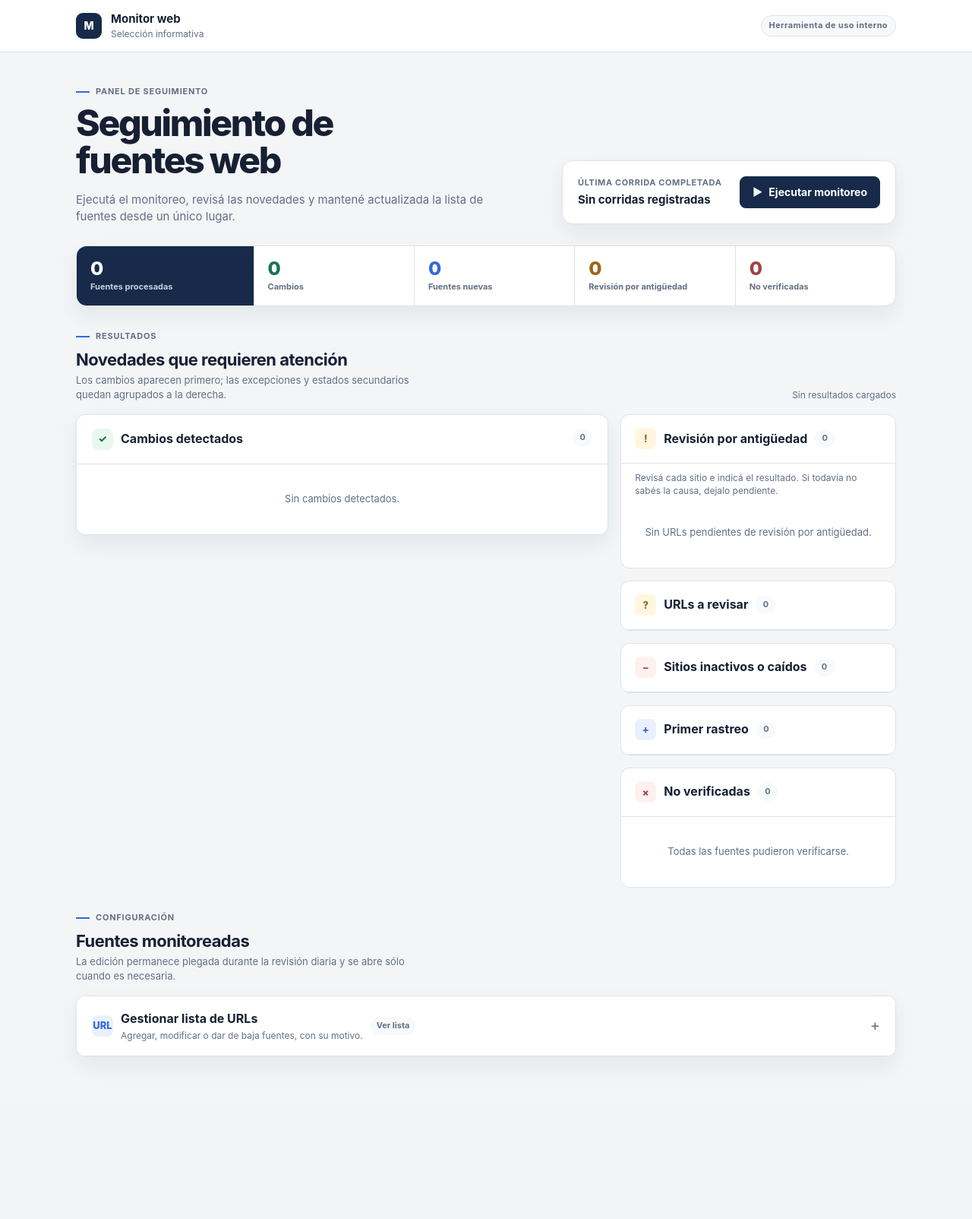
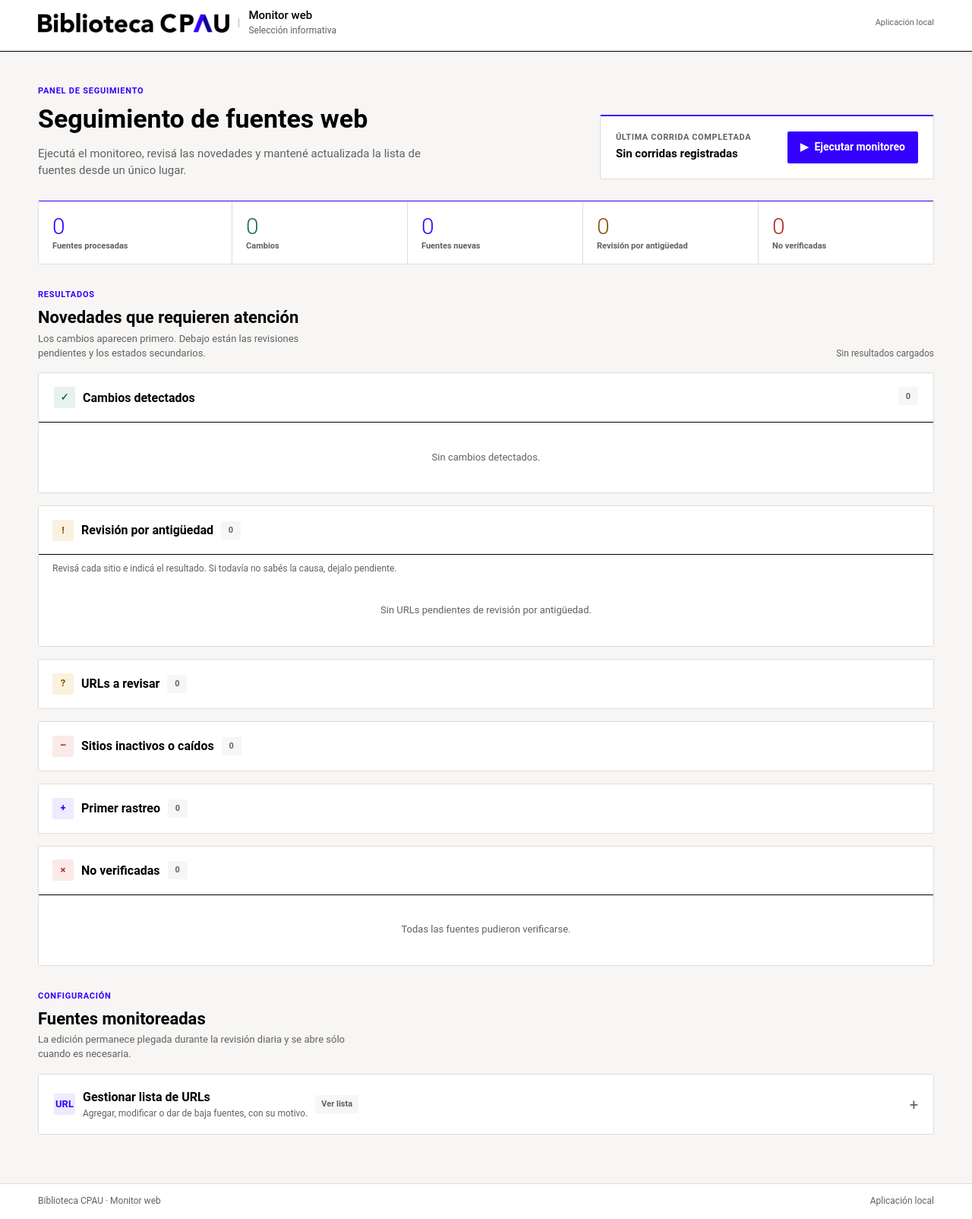
Before and after one commit to Juan-Draghi/web-monitor-app, a Flask app: page / in a window 1280 px wide. Shown: the whole page at 76% size. Before the commit the page ends 1390 px from the top, so only its background shows below. Run offline with Flask 3, Linux system fonts and the light colour scheme; data that the repository does not hold is empty.

Commit message:
Aplicar estilo Biblioteca CPAU y resultados en una columna
- static/cpau-ui.css reemplaza a operational-ui.css: paleta CPAU, Roboto,
  estética plana, logo y favicon de la Biblioteca CPAU.
- Cuadros de resultados uno debajo del otro, a todo el ancho, sin
  desplazamiento interno.
- ADR 0010 (reemplaza al 0005), project log, README y CLAUDE.md.

Co-Authored-By: Claude Opus 5.5 <noreply@anthropic.com>

```diff
--- a/static/operational-ui.css
+++ b/static/cpau-ui.css
@@ -1,28 +1,39 @@
 :root {
-  --ui-canvas: #f3f5f7;
+  /* Identidad CPAU (Manual normativo CPAU 2019) aplicada a la interfaz.
+     Estética plana: sin sombras ni degradés, esquinas de 2 px. Solo modo claro.
+     Los colores de estado (verde, ámbar, rojo) son funcionales y siempre van
+     acompañados de texto. */
+  --cpau-negro: #000000;
+  --cpau-azul: #3400ff;
+  --cpau-azul-oscuro: #0a0591;
+  --cpau-gris: #616161;
+  --cpau-arena: #bfb5ab;
+  --cpau-niebla: #e0dbd9;
+
+  --ui-canvas: #f7f6f5;
   --ui-surface: #ffffff;
-  --ui-surface-soft: #f7f9fb;
-  --ui-ink: #172033;
-  --ui-muted: #647084;
-  --ui-line: #dde3ea;
-  --ui-line-strong: #cbd4df;
-  --ui-primary: #172a4a;
-  --ui-primary-hover: #203b66;
-  --ui-accent: #3568dd;
-  --ui-accent-soft: #eaf0ff;
-  --ui-success: #17735a;
-  --ui-success-soft: #e9f7f1;
-  --ui-warning: #996814;
-  --ui-warning-soft: #fff6df;
-  --ui-danger: #a24343;
-  --ui-danger-soft: #fff0f0;
-  --ui-radius-control: 8px;
-  --ui-radius-card: 12px;
-  --ui-radius-panel: 14px;
-  --ui-shadow: 0 12px 28px rgba(24, 37, 57, 0.07);
-  --ui-focus: 0 0 0 3px rgba(53, 104, 221, 0.22);
-  --ui-font: Inter, ui-sans-serif, -apple-system, BlinkMacSystemFont, "Segoe UI", sans-serif;
-  --ui-content-width: 1080px;
+  --ui-surface-soft: #f7f6f5;
+  --ui-ink: #000000;
+  --ui-muted: #616161;
+  --ui-line: #e0dbd9;
+  --ui-line-strong: #bfb5ab;
+  --ui-primary: #3400ff;
+  --ui-primary-hover: #0a0591;
+  --ui-accent: #3400ff;
+  --ui-accent-soft: #eeebff;
+  --ui-success: #1e6b45;
+  --ui-success-soft: #e8f2ec;
+  --ui-warning: #8a5300;
+  --ui-warning-soft: #fbf1df;
+  --ui-danger: #b3261e;
+  --ui-danger-soft: #fbeae8;
+  --ui-radius-control: 2px;
+  --ui-radius-card: 2px;
+  --ui-radius-panel: 2px;
+  --ui-shadow: none;
+  --ui-focus: 0 0 0 2px #3400ff;
+  --ui-font: "Roboto", "Segoe UI", Arial, sans-serif;
+  --ui-content-width: 1180px;
 }
 
 *,
@@ -106,9 +117,9 @@ a {
   place-items: center;
   color: #fff;
   background: var(--ui-primary);
-  border-radius: 9px;
-  font-weight: 800;
-  letter-spacing: -0.03em;
+  border-radius: 2px;
+  font-weight: 700;
+  letter-spacing: 0;
 }
 
 .product__name,
@@ -119,7 +130,7 @@ a {
 .product__name {
   overflow: hidden;
   font-size: 15px;
-  font-weight: 750;
+  font-weight: 700;
   text-overflow: ellipsis;
   white-space: nowrap;
 }
@@ -137,9 +148,9 @@ a {
   color: var(--ui-muted);
   background: var(--ui-surface-soft);
   border: 1px solid var(--ui-line);
-  border-radius: 999px;
+  border-radius: 2px;
   font-size: 11px;
-  font-weight: 750;
+  font-weight: 700;
   letter-spacing: 0.035em;
   white-space: nowrap;
 }
@@ -163,7 +174,7 @@ main {
   margin: 0 0 9px;
   color: var(--ui-muted);
   font-size: 11px;
-  font-weight: 750;
+  font-weight: 700;
   letter-spacing: 0.07em;
   text-transform: uppercase;
 }
@@ -179,9 +190,9 @@ h1 {
   max-width: 12ch;
   margin: 0;
   font-size: clamp(34px, 5vw, 48px);
-  font-weight: 780;
+  font-weight: 700;
   line-height: 1.02;
-  letter-spacing: -0.048em;
+  letter-spacing: 0;
 }
 
 .intro__description {
@@ -219,7 +230,7 @@ h1 {
   margin-bottom: 3px;
   color: var(--ui-muted);
   font-size: 11px;
-  font-weight: 750;
+  font-weight: 700;
   letter-spacing: 0.055em;
   text-transform: uppercase;
 }
@@ -227,7 +238,7 @@ h1 {
 .run-date {
   display: block;
   font-size: 15px;
-  font-weight: 720;
+  font-weight: 700;
 }
 
 .button {
@@ -241,7 +252,7 @@ h1 {
   background: var(--ui-primary);
   border: 1px solid var(--ui-primary);
   border-radius: var(--ui-radius-control);
-  font-weight: 720;
+  font-weight: 700;
   cursor: pointer;
   transition: background-color 160ms ease, border-color 160ms ease, transform 160ms ease;
 }
@@ -452,9 +463,9 @@ h1 {
   display: block;
   margin-bottom: 2px;
   font-size: 25px;
-  font-weight: 780;
+  font-weight: 700;
   line-height: 1.1;
-  letter-spacing: -0.035em;
+  letter-spacing: 0;
 }
 
 .metric__label {
@@ -462,7 +473,7 @@ h1 {
   overflow: hidden;
   color: var(--ui-muted);
   font-size: 11px;
-  font-weight: 720;
+  font-weight: 700;
   text-overflow: ellipsis;
   white-space: nowrap;
 }
@@ -488,7 +499,7 @@ h1 {
   margin: 0;
   font-size: 22px;
   line-height: 1.2;
-  letter-spacing: -0.025em;
+  letter-spacing: 0;
 }
 
 .section-heading p:not(.section-kicker) {
@@ -541,7 +552,7 @@ h1 {
   gap: 10px;
   margin: 0;
   font-size: 16px;
-  font-weight: 740;
+  font-weight: 700;
 }
 
 .state-icon {
@@ -550,9 +561,9 @@ h1 {
   height: 28px;
   flex: 0 0 28px;
   place-items: center;
-  border-radius: 8px;
+  border-radius: 2px;
   font-size: 13px;
-  font-weight: 800;
+  font-weight: 700;
 }
 
 .state-icon--success {
@@ -584,9 +595,9 @@ h1 {
   padding: 3px 8px;
   color: var(--ui-muted);
   background: var(--ui-surface-soft);
-  border-radius: 999px;
+  border-radius: 2px;
   font-size: 11px;
-  font-weight: 750;
+  font-weight: 700;
 }
 
 .result-list {
@@ -774,7 +785,7 @@ h1 {
 
 .manager-title {
   font-size: 16px;
-  font-weight: 740;
+  font-weight: 700;
 }
 
 .manager-description {
@@ -1229,3 +1240,177 @@ h1 {
     transition-duration: 0.01ms !important;
   }
 }
+
+
+/* ==========================================================
+   Ajustes de identidad CPAU y diagramación
+   ========================================================== */
+
+/* Barra superior: logo de la Biblioteca y filete negro. */
+.topbar {
+  background: var(--ui-surface);
+  border-bottom: 1px solid var(--cpau-negro);
+  backdrop-filter: none;
+}
+
+.topbar__inner {
+  min-height: 60px;
+}
+
+.product__logo {
+  display: block;
+  width: auto;
+  height: 26px;
+}
+
+.product__divider {
+  align-self: stretch;
+  width: 1px;
+  margin: 14px 0;
+  background: var(--ui-line-strong);
+}
+
+.product__name {
+  font-weight: 500;
+}
+
+.app-label {
+  padding: 0;
+  background: none;
+  border: 0;
+  font-weight: 400;
+  letter-spacing: 0;
+}
+
+/* Títulos: antetítulo azul en mayúsculas y título de pantalla sobrio. */
+.section-kicker {
+  color: var(--ui-accent);
+}
+
+.section-kicker::before {
+  display: none;
+}
+
+h1 {
+  max-width: none;
+  font-size: clamp(28px, 4vw, 34px);
+  line-height: 1.15;
+}
+
+/* Panel de ejecución: filete azul como tarjeta principal. */
+.run-panel {
+  border-top: 2px solid var(--ui-accent);
+}
+
+/* Indicadores: filete azul arriba y valores livianos. */
+.metric-band {
+  border-top: 1px solid var(--ui-accent);
+}
+
+.metric:first-child {
+  color: var(--ui-ink);
+  background: var(--ui-surface);
+  border-left: 0;
+}
+
+.metric:first-child .metric__label {
+  color: var(--ui-muted);
+}
+
+.metric__value {
+  font-size: 30px;
+  font-weight: 300;
+}
+
+.metric:first-child .metric__value {
+  color: var(--ui-accent);
+}
+
+/* Resultados: un cuadro debajo del otro, a todo el ancho. */
+.result-layout {
+  grid-template-columns: minmax(0, 1fr);
+}
+
+.aside-stack {
+  gap: 16px;
+}
+
+.compact-panel .result-item {
+  grid-template-columns: minmax(0, 1fr) auto;
+  align-items: start;
+  gap: 16px;
+  padding: 14px 20px;
+}
+
+.compact-panel .source-action {
+  justify-self: end;
+}
+
+.panel-header,
+.compact-panel__header {
+  border-bottom-color: var(--cpau-negro);
+}
+
+/* Botones: azul solo para la acción principal; secundarios en blanco. */
+.button--secondary {
+  color: var(--ui-ink);
+  border-color: var(--ui-line-strong);
+}
+
+.button--secondary:hover:not(:disabled) {
+  color: var(--ui-accent);
+  background: var(--ui-surface);
+  border-color: var(--ui-accent);
+}
+
+/* Pie de página. */
+.app-footer {
+  padding: 14px 0;
+  border-top: 1px solid var(--ui-line);
+  background: var(--ui-surface);
+  color: var(--ui-muted);
+  font-size: 12px;
+}
+
+.app-footer__inner {
+  display: flex;
+  flex-wrap: wrap;
+  justify-content: space-between;
+  gap: 12px;
+}
+
+/* A todo el ancho, las listas crecen con la página en lugar de desplazarse dentro del cuadro. */
+.result-list,
+.compact-panel .result-list,
+#panel-review .result-list,
+#panel-to-review .result-list,
+#panel-inactive .result-list {
+  max-height: none;
+  overflow: visible;
+}
+
+/* Cuadro plegado: sin filete bajo el título. */
+details.compact-panel:not([open]) > .compact-panel__header {
+  border-bottom: 0;
+}
+
+@media (max-width: 720px) {
+  .compact-panel .result-item {
+    grid-template-columns: 1fr;
+  }
+
+  .compact-panel .source-action {
+    justify-self: start;
+  }
+}
+
+@media (max-width: 440px) {
+  .product__logo {
+    height: 20px;
+  }
+
+  .product__divider,
+  .product__text {
+    display: none;
+  }
+}
--- a/templates/index.html
+++ b/templates/index.html
@@ -3,20 +3,22 @@
 <head>
   <meta charset="UTF-8">
   <meta name="viewport" content="width=device-width, initial-scale=1.0">
-  <title>Selección Informativa — Monitor web</title>
-  <link rel="stylesheet" href="{{ url_for('static', filename='operational-ui.css') }}">
+  <title>Monitor web · Biblioteca CPAU</title>
+  <link rel="icon" href="{{ url_for('static', filename='favicon.ico') }}">
+  <link rel="stylesheet" href="{{ url_for('static', filename='cpau-ui.css') }}">
 </head>
 <body>
   <header class="topbar">
     <div class="ui-shell topbar__inner">
-      <div class="product" aria-label="Monitor web">
-        <span class="product__mark" aria-hidden="true">M</span>
-        <span>
+      <div class="product">
+        <img class="product__logo" src="{{ url_for('static', filename='logo-biblioteca.png') }}" alt="Biblioteca CPAU">
+        <span class="product__divider" aria-hidden="true"></span>
+        <span class="product__text">
           <span class="product__name">Monitor web</span>
           <span class="product__context">Selección informativa</span>
         </span>
       </div>
-      <span class="app-label">Herramienta de uso interno</span>
+      <span class="app-label">Aplicación local</span>
     </div>
   </header>
 
@@ -116,7 +118,7 @@
         <div>
           <p class="section-kicker">Resultados</p>
           <h2 id="results-title">Novedades que requieren atención</h2>
-          <p>Los cambios aparecen primero; las excepciones y estados secundarios quedan agrupados a la derecha.</p>
+          <p>Los cambios aparecen primero. Debajo están las revisiones pendientes y los estados secundarios.</p>
         </div>
         <span class="updated" id="updated-summary">Sin resultados cargados</span>
       </div>
@@ -250,6 +252,13 @@
       </div>
     </section>
   </main>
+
+  <footer class="app-footer">
+    <div class="ui-shell app-footer__inner">
+      <span>Biblioteca CPAU · Monitor web</span>
+      <span>Aplicación local</span>
+    </div>
+  </footer>
 
   <script>
     let pollTimer = null;
```
Also changed, not shown: other parts of static/cpau-ui.css (+15 -15 lines), CLAUDE.md (+3 -1 lines), docs/adr/0005-adopt-operational-interface.md (+1 -1 lines), docs/adr/0010-adoptar-estilo-cpau.md (added, +66 -0 lines), docs/project-log.md (+32 -0 lines), README.md, static/favicon.ico (added), static/logo-biblioteca.png (added).
